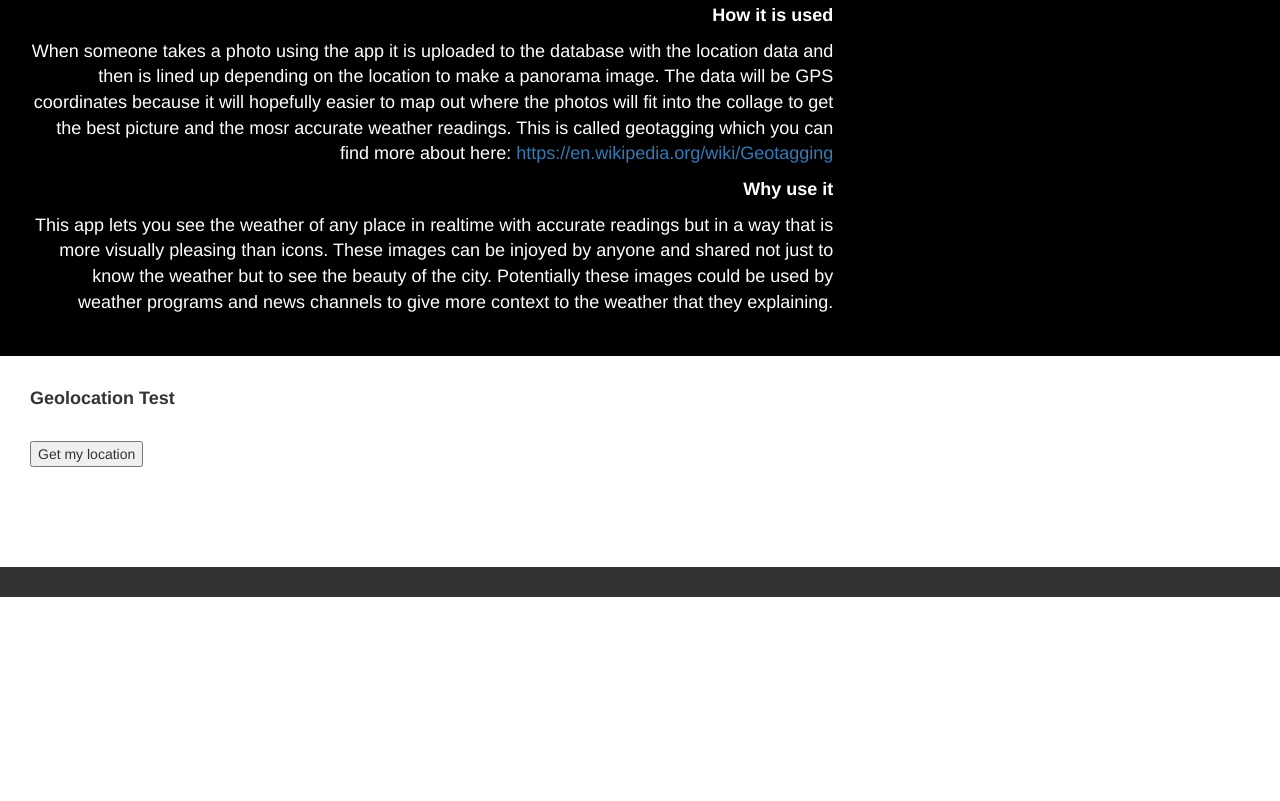
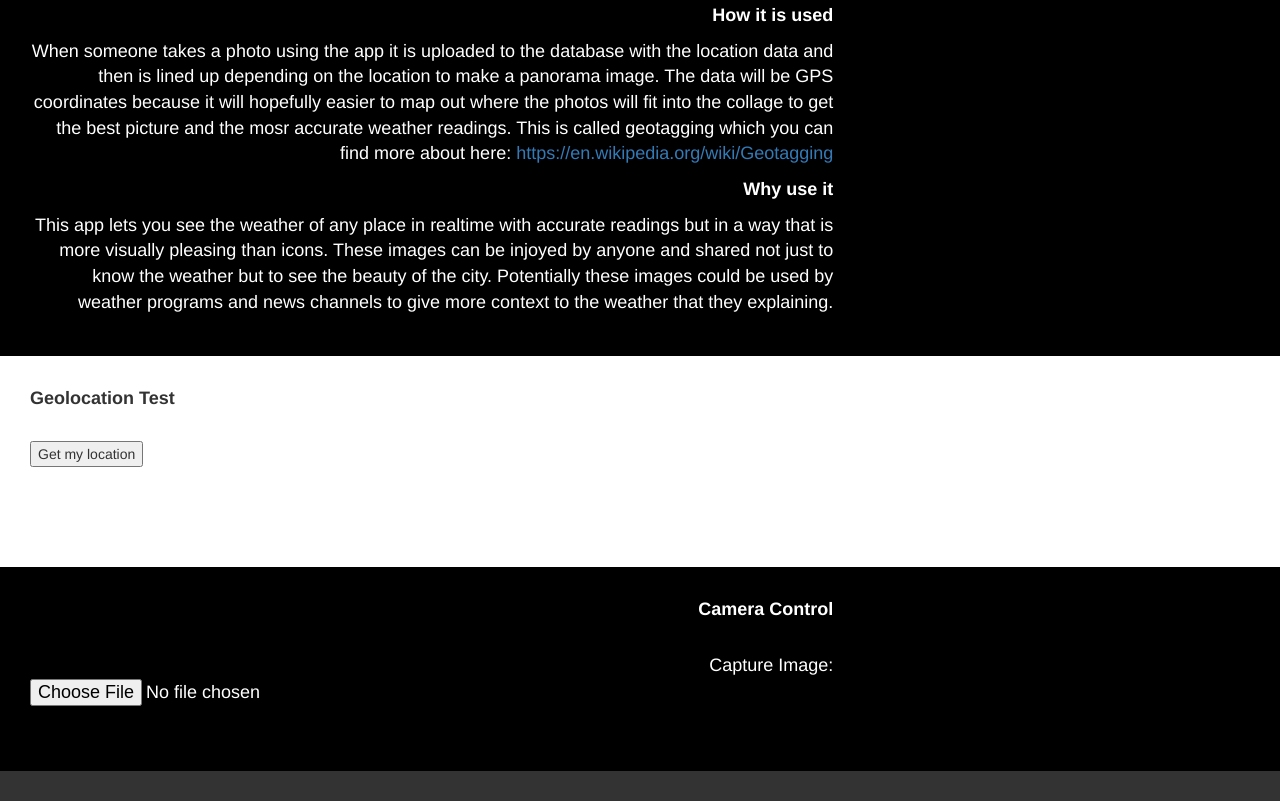
Before and after one commit to danieljepson/MDDN_352_Project_One, a plain HTML site: page index.html in a window 1280 px wide. Shown: the part 1199-2000 px from the top of the page. Before the commit the page ends 1796 px from the top, so only its background shows below. Drawn offline with nearby package versions, Linux system fonts and the light colour scheme.

Commit message:
Update index.html

```diff
--- a/index.html
+++ b/index.html
@@ -67,7 +67,7 @@
 			</div>
 		  </div>
 		</div>
-				<div class="container-fluid" id="about">
+		<div class="container-fluid" id="about">
 		  <div class="row">
 			<div class="col-md-8">
 				<p><strong>Geolocation Test</strong></p>
@@ -93,7 +93,15 @@
 			</div>
 		  </div>
 		</div>
+		<div class="container-fluid" id="black">
+		  <div class="row">
+			<div class="col-md-8">
+				<p><strong>Camera Control</strong></p><br>
+				<p>Capture Image: <input type="file" accept="image/*" id="capture" capture="camera"><br>
 
+			</div>
+		  </div>
+		</div>
 		<div id="footer">
 
 		</div>
```
